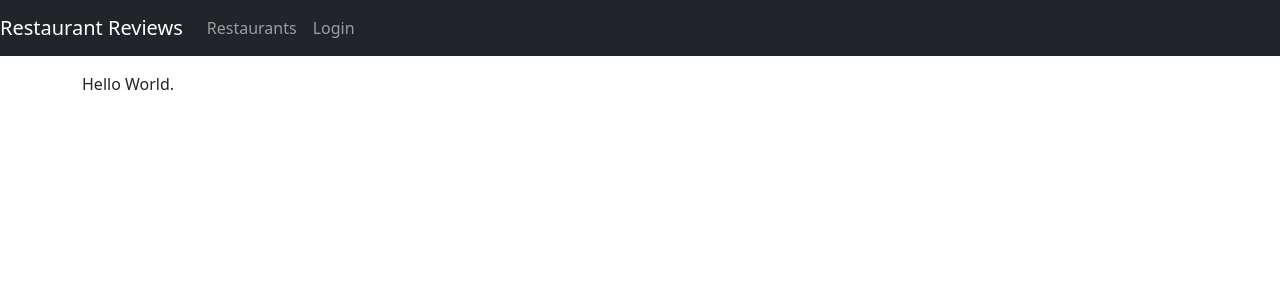
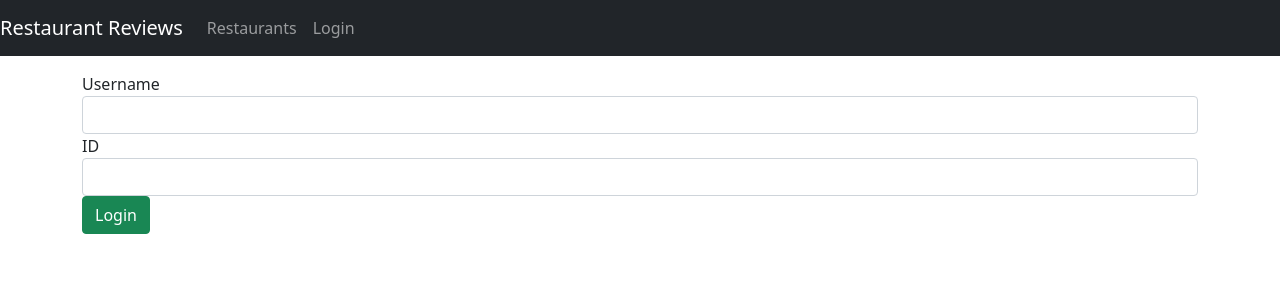
Before and after one commit to NoamSfez/PIM-Restaurant-Reviews-NodeJS-ReactJS, a React (Create React App) app in the folder frontend/: page /login in a window 1280 px wide. Shown: the top 300 px of the page. Built offline with nearby package versions, Linux system fonts and the light colour scheme.

Commit message:
Add login file

```diff
--- a/frontend/src/components/login.js
+++ b/frontend/src/components/login.js
@@ -1,7 +1,59 @@
-import React from "react";
+import React, { useState } from "react";
 
-function Login() {
-  return <div className="App">Hello World.</div>;
-}
+const Login = (props) => {
+  const initialUserState = {
+    name: "",
+    id: "",
+  };
+
+  const [user, setUser] = useState(initialUserState);
+
+  const handleInputChange = (event) => {
+    const { name, value } = event.target;
+    setUser({ ...user, [name]: value });
+  };
+
+  const login = () => {
+    console.log(user);
+    props.login(user);
+    props.history.push("/");
+  };
+
+  return (
+    <div className="submit-form">
+      <div>
+        <div className="form-group">
+          <label htmlFor="user">Username</label>
+          <input
+            type="text"
+            className="form-control"
+            id="name"
+            required
+            value={user.name}
+            onChange={handleInputChange}
+            name="name"
+          />
+        </div>
+
+        <div className="form-group">
+          <label htmlFor="id">ID</label>
+          <input
+            type="text"
+            className="form-control"
+            id="id"
+            required
+            value={user.id}
+            onChange={handleInputChange}
+            name="id"
+          />
+        </div>
+
+        <button onClick={login} className="btn btn-success">
+          Login
+        </button>
+      </div>
+    </div>
+  );
+};
 
 export default Login;
```
